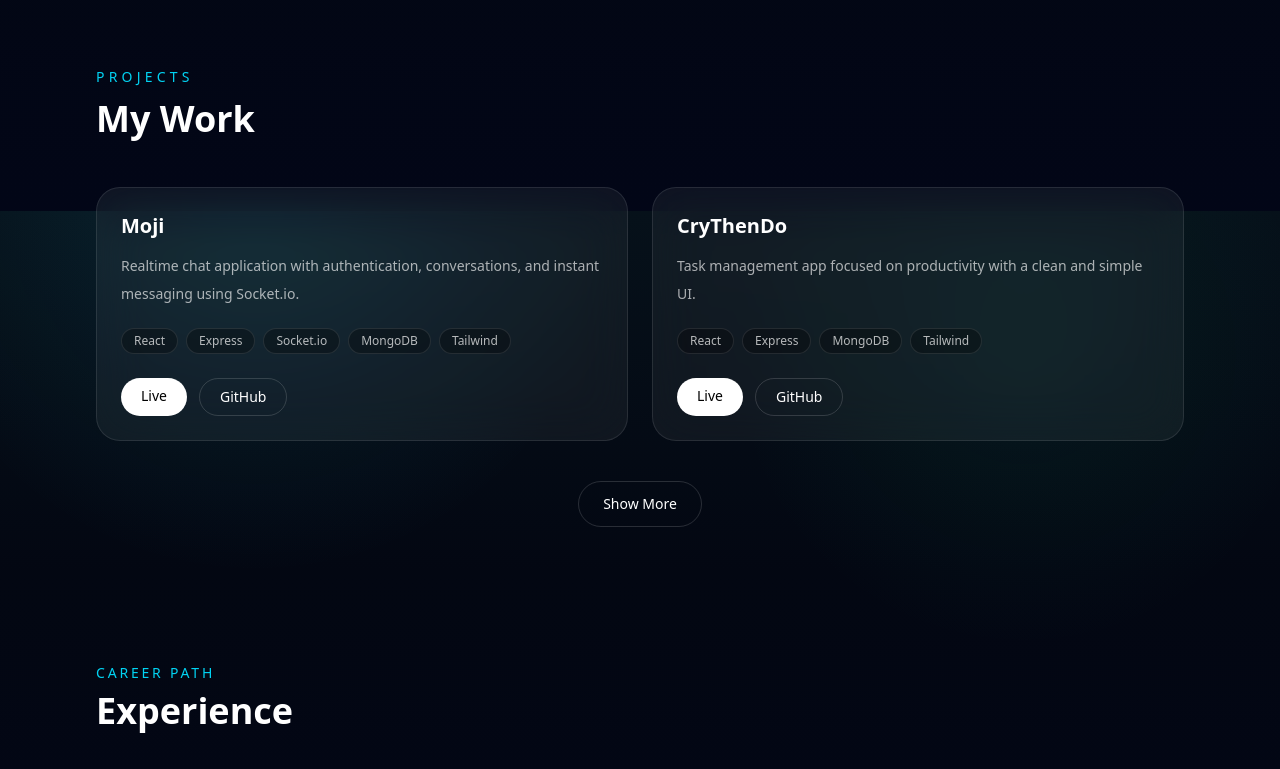
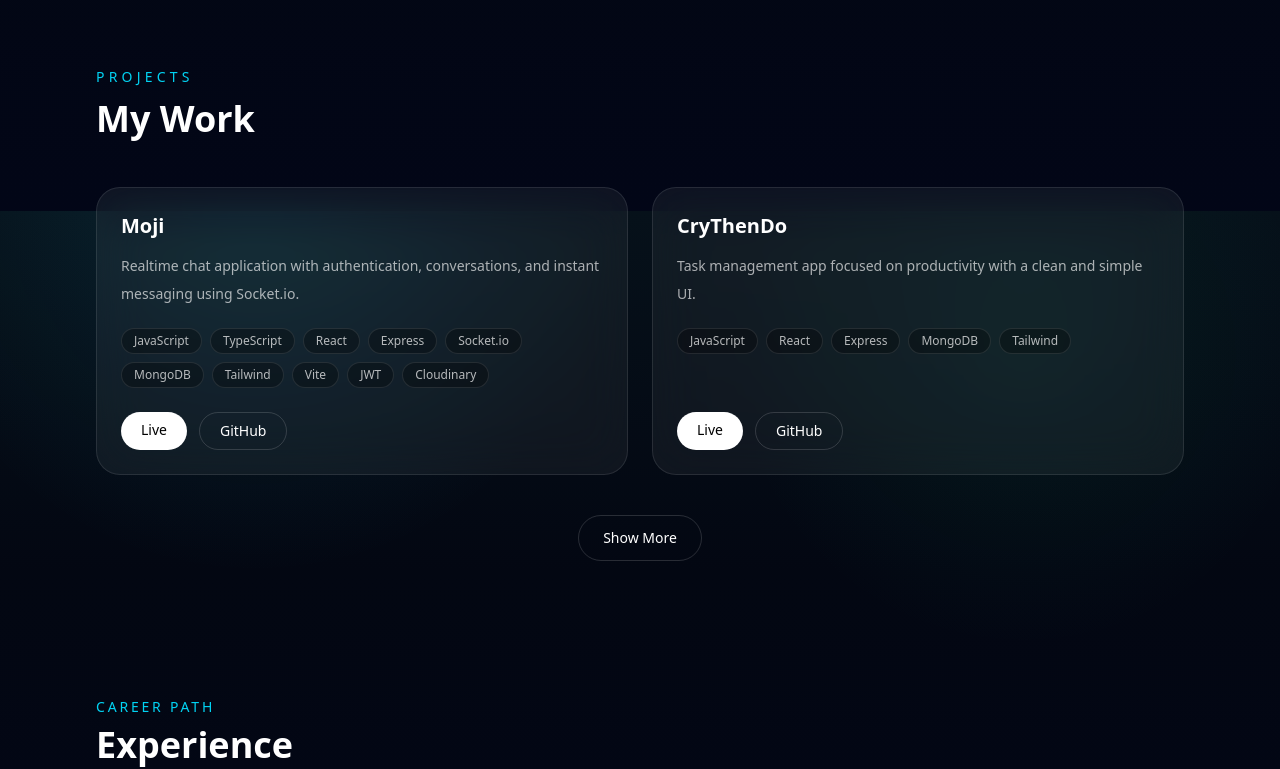
Before and after one commit to Jimmy-02/Porfolio, a Next.js app in the folder apps/web/: page / in a window 1280 px wide. Shown: the part 1389-2158 px from the top of the page. Built offline with nearby package versions, Linux system fonts and the light colour scheme.

Commit message:
fix: techstack project

```diff
--- a/apps/web/components/Projects.tsx
+++ b/apps/web/components/Projects.tsx
@@ -8,7 +8,7 @@ const projects = [
     title: "Moji",
     description:
       "Realtime chat application with authentication, conversations, and instant messaging using Socket.io.",
-    stack: ["React", "Express", "Socket.io", "MongoDB", "Tailwind"],
+    stack: ["JavaScript", "TypeScript", "React", "Express", "Socket.io", "MongoDB", "Tailwind", "Vite", "JWT", "Cloudinary"],
     github: "https://github.com/Jimmy-02/Moji",
     live: "https://moji-realtime-chat-app-frontend-nine.vercel.app/",
   },
@@ -16,7 +16,7 @@ const projects = [
     title: "CryThenDo",
     description:
       "Task management app focused on productivity with a clean and simple UI.",
-    stack: ["React", "Express", "MongoDB", "Tailwind"],
+    stack: ["JavaScript", "React", "Express", "MongoDB", "Tailwind"],
     github: "https://github.com/Jimmy-02/CryThenDo",
     live: "https://crythendo.onrender.com",
   },
@@ -24,14 +24,14 @@ const projects = [
     title: "Quiz App",
     description:
       "A quiz application that allows users to practice and test their knowledge with multiple questions.",
-    stack: ["JavaScript", "HTML", "CSS"],
+    stack: ["Dart", "Flutter", "Firebase"],
     github: "https://github.com/Jimmy-02/QuizApp",
   },
   {
     title: "Bubble Tea Management",
     description:
       "A management system for handling orders, products, and operations of a bubble tea shop.",
-    stack: ["Java", "Spring Boot", "MySQL"],
+    stack: ["C#", "Windows Forms", "SQL Server", "Entity Framework", "Crystal Reports"],
     github: "https://github.com/Jimmy-02/Bubble-Tea-Management",
   },
 ];
```
